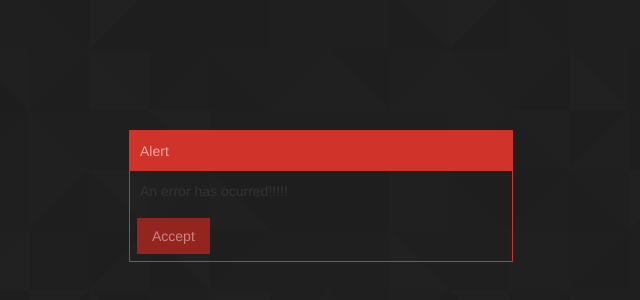
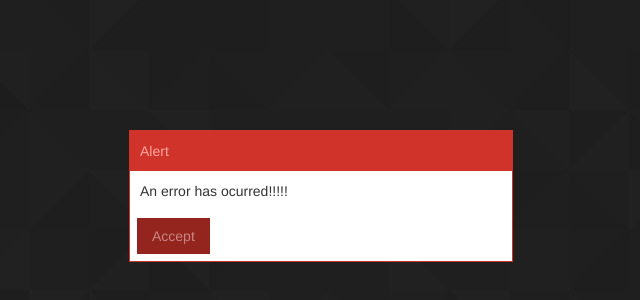
Before and after one commit to adelamata/tpr.modal-plugin, a plain HTML site: page examples/example10.html in a window 1280 px wide. Shown: the part 70-370 px from the top of the page, without its empty margins (511-1151 px from the left). Drawn offline with Linux system fonts and the light colour scheme.

Commit message:
Solved error on style Example10html

```diff
--- a/examples/example10.html
+++ b/examples/example10.html
@@ -8,7 +8,7 @@
 	<style type="text/css">
 
 	/* Custon modal style (red)*/
-	.tpr-modalbox-red {border: 1px solid #CF3329;}
+	.tpr-modalbox-red {border: 1px solid #CF3329; background: white}
 	.tpr-modalbox-red .tpr-modal-topbar {background: #CF3329; color: #FFA7A2;}
 	</style>
 </head>
```
